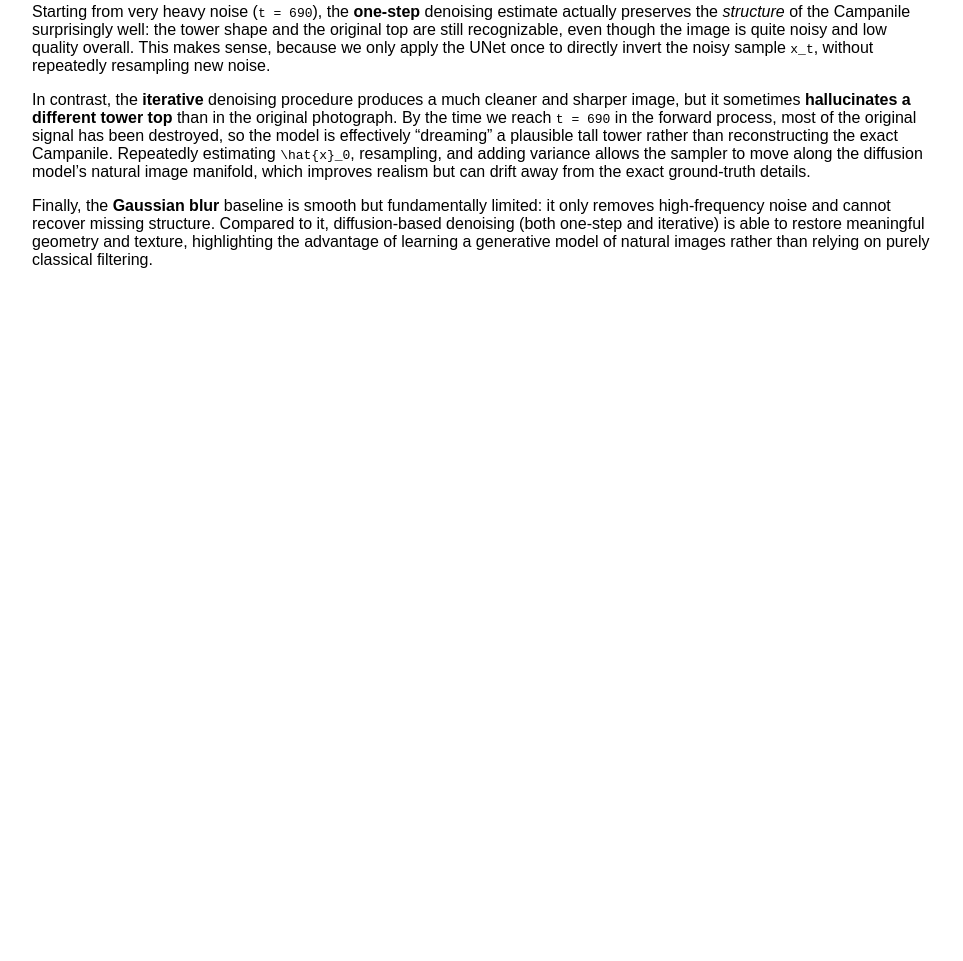
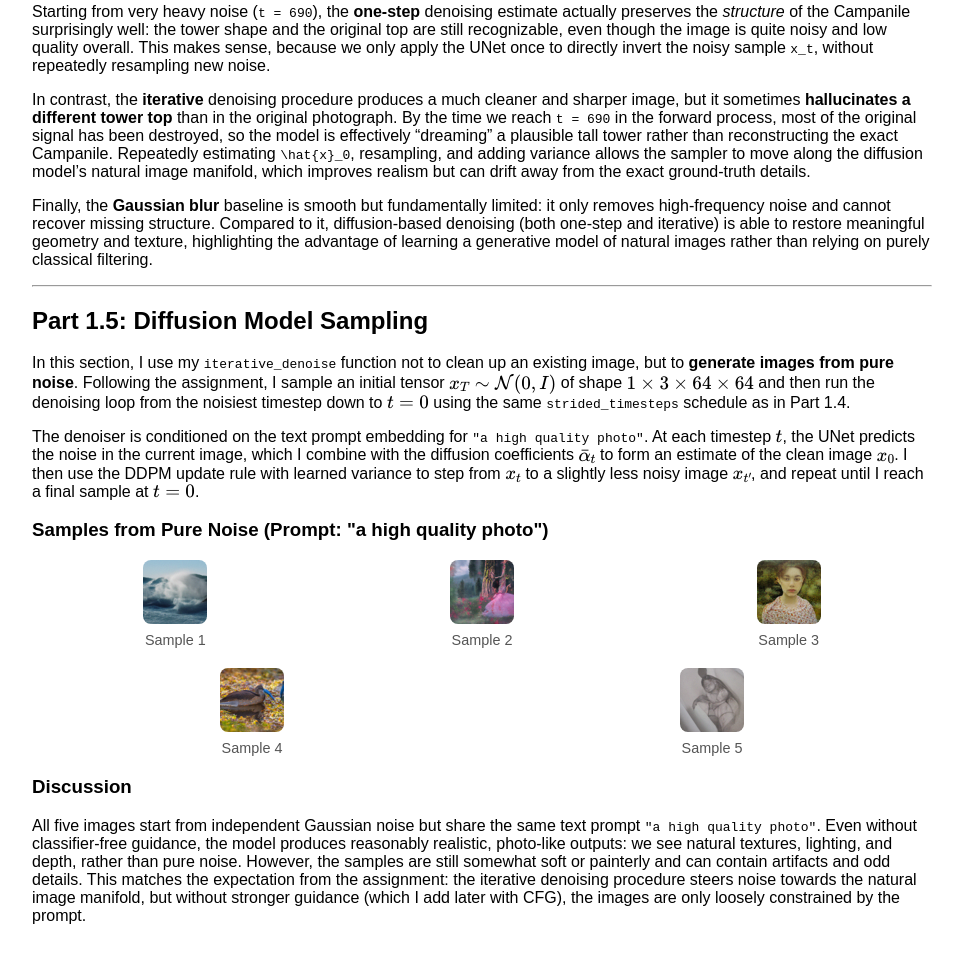
Before and after one commit to mansoor-mamnoon/proj5web, a plain HTML site: page index.html in a window 1280 px wide. Shown: the part 4464-5425 px from the top of the page, without its empty margins (158-1121 px from the left). Before the commit the page ends 4769 px from the top, so only its background shows below. Drawn offline with nearby package versions, Linux system fonts and the light colour scheme.

Commit message:
added 1.5

```diff
--- a/index.html
+++ b/index.html
@@ -408,6 +408,70 @@
 </p>
 
 
+<hr>
+
+<h2>Part 1.5: Diffusion Model Sampling</h2>
+
+<p>
+  In this section, I use my <code>iterative_denoise</code> function not to clean up an existing
+  image, but to <strong>generate images from pure noise</strong>. Following the assignment,
+  I sample an initial tensor
+  \(x_T \sim \mathcal{N}(0, I)\) of shape \(1 \times 3 \times 64 \times 64\) and then run the
+  denoising loop from the noisiest timestep down to \(t = 0\) using the same
+  <code>strided_timesteps</code> schedule as in Part&nbsp;1.4.
+</p>
+
+<p>
+  The denoiser is conditioned on the text prompt embedding for
+  <code>"a high quality photo"</code>. At each timestep \(t\), the UNet predicts the noise in the
+  current image, which I combine with the diffusion coefficients
+  \(\bar{\alpha}_t\) to form an estimate of the clean image \(x_0\). I then use the DDPM update
+  rule with learned variance to step from \(x_t\) to a slightly less noisy image \(x_{t'}\),
+  and repeat until I reach a final sample at \(t = 0\).
+</p>
+
+<h3>Samples from Pure Noise (Prompt: "a high quality photo")</h3>
+
+<div class="img-row">
+  <div class="img-col">
+    <img src="img/part1_5_sample_1.png" alt="Sample 1 from pure noise">
+    <div class="caption">Sample 1</div>
+  </div>
+  <div class="img-col">
+    <img src="img/part1_5_sample_2.png" alt="Sample 2 from pure noise">
+    <div class="caption">Sample 2</div>
+  </div>
+  <div class="img-col">
+    <img src="img/part1_5_sample_3.png" alt="Sample 3 from pure noise">
+    <div class="caption">Sample 3</div>
+  </div>
+</div>
+
+<div class="img-row">
+  <div class="img-col">
+    <img src="img/part1_5_sample_4.png" alt="Sample 4 from pure noise">
+    <div class="caption">Sample 4</div>
+  </div>
+  <div class="img-col">
+    <img src="img/part1_5_sample_5.png" alt="Sample 5 from pure noise">
+    <div class="caption">Sample 5</div>
+  </div>
+</div>
+
+<h3>Discussion</h3>
+
+<p>
+  All five images start from independent Gaussian noise but share the same text prompt
+  <code>"a high quality photo"</code>. Even without classifier-free guidance, the model produces
+  reasonably realistic, photo-like outputs: we see natural textures, lighting, and depth,
+  rather than pure noise. However, the samples are still somewhat soft or painterly and can
+  contain artifacts and odd details. This matches the expectation from the assignment:
+  the iterative denoising procedure steers noise towards the natural image manifold, but
+  without stronger guidance (which I add later with CFG), the images are only loosely
+  constrained by the prompt.
+</p>
+
+
 
 
 
```
Also changed, not shown: img/part1_5_sample_1.png (added), img/part1_5_sample_2.png (added), img/part1_5_sample_3.png (added), img/part1_5_sample_4.png (added), img/part1_5_sample_5.png (added).
